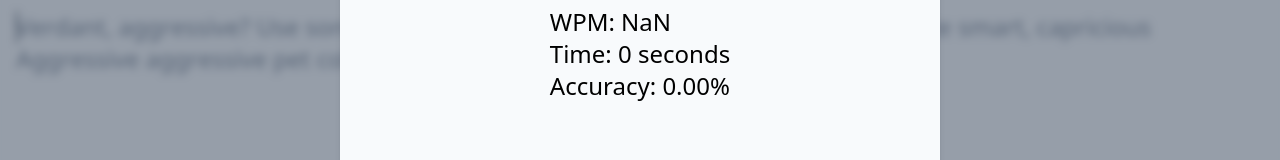
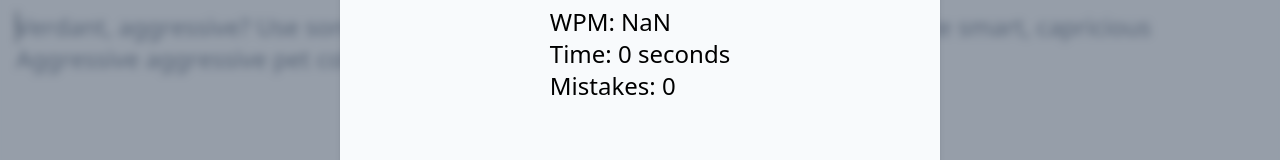
Before and after one commit to r7s9p9/typing-speed-trainer, a React (Vite) app: page /score in a window 1280 px wide. Shown: the part 372-532 px from the top of the page. Built offline with nearby package versions, Linux system fonts and the light colour scheme.

Commit message:
corrected display of results

```diff
--- a/src/components/Home/Score/Score.tsx
+++ b/src/components/Home/Score/Score.tsx
@@ -20,7 +20,7 @@ export function Score() {
           Time: {score.time} seconds
         </Text>
         <Text size="xl" font="light">
-          Accuracy: {score.accuracy}%
+          Mistakes: {score.mistakes}
         </Text>
       </div>
     </Popup>
--- a/src/components/Home/Score/useScore.ts
+++ b/src/components/Home/Score/useScore.ts
@@ -14,7 +14,6 @@ export function useScore() {
   const { store } = useStore();
 
   const time = TIMER_SECONDS_COUNT - store.timer.countdown;
-  const accuracy = formatNumber((store.count.correct / store.count.all) * 100);
   const minutes = time / CALC_MINUTE;
   const wpm = formatNumber(store.count.correct / CALC_WORD_LENGTH / minutes);
 
@@ -28,7 +27,7 @@ export function useScore() {
   });
 
   return {
-    score: { time, accuracy, wpm },
+    score: { time, wpm, mistakes: store.count.error },
     contentRef,
     overlayRef,
     onClose,
```
